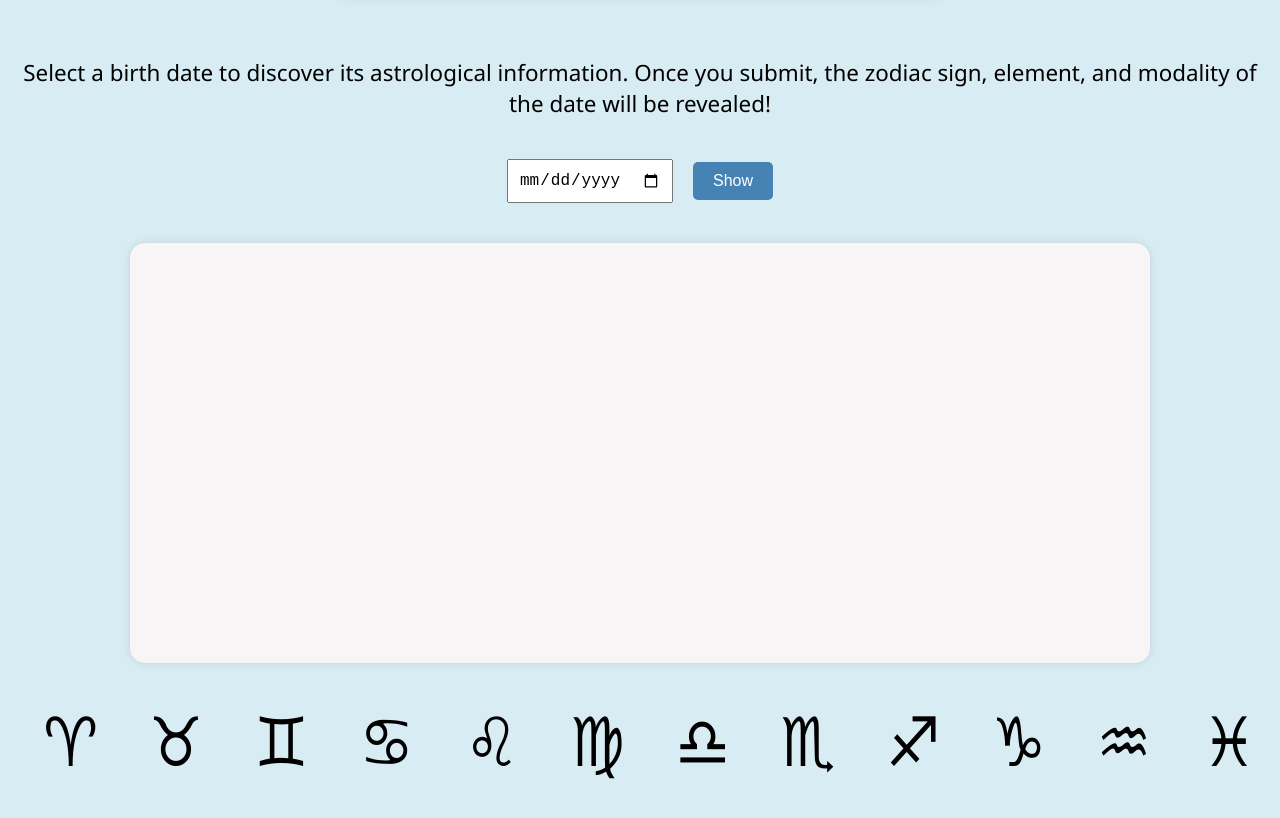
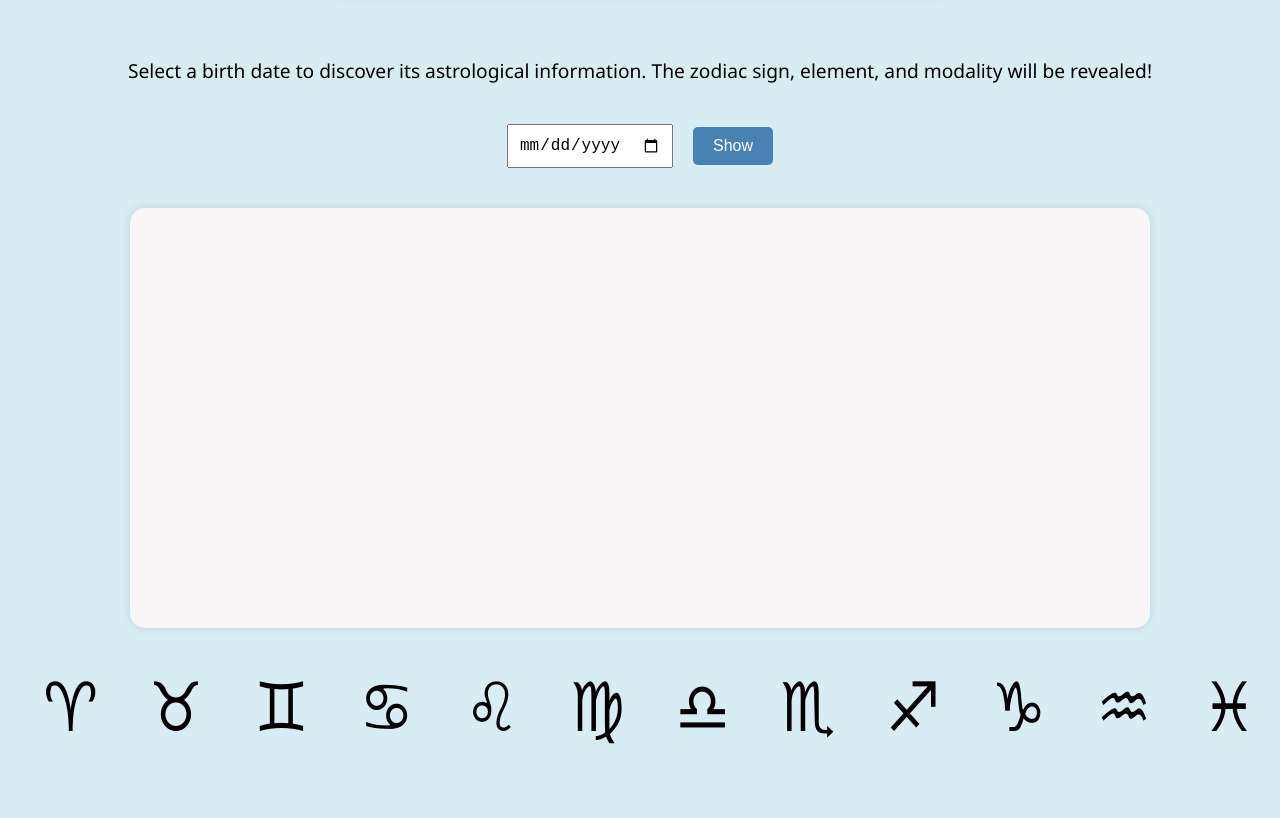
Before and after one commit to LiAb23/laboration-3, a website with bundled scripts: page public/index.html in a window 1280 px wide. Shown: the part 114-932 px from the top of the page. Built offline with nearby package versions, Linux system fonts and the light colour scheme.

Commit message:
feat: improve added informative text in UI

```diff
--- a/public/index.html
+++ b/public/index.html
@@ -9,7 +9,7 @@
   </head>
   <body>
     <h1>🌟 Welcome to the Astrology App 🌟</h1>
-    <p class="help-text">Select a birth date to discover its astrological information. Once you submit, the zodiac sign, element, and modality of the date will be revealed!</p>
+    <p class="help-text">Select a birth date to discover its astrological information. The zodiac sign, element, and modality will be revealed!</p>
     <div id="inputContainer">
       <input type="date" id="birthDate" />
       <button id="showButton">Show</button>
--- a/public/style.css
+++ b/public/style.css
@@ -20,7 +20,7 @@ h1 {
   margin: 0 auto 20px auto;
   text-align: center;
   padding-top: 40px;
-  font-size: 1.4rem;
+  font-size: 1.2rem;
 }
 
 #inputContainer {
```
